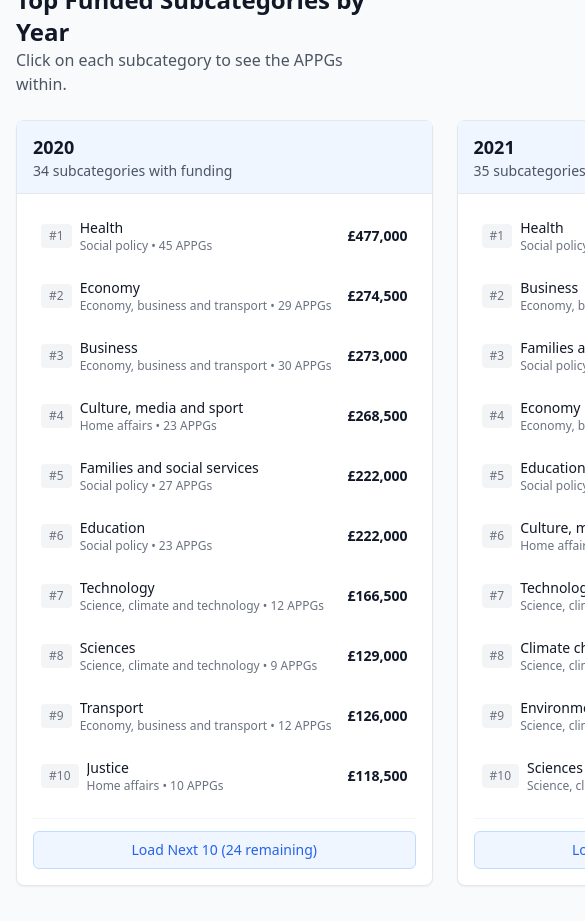
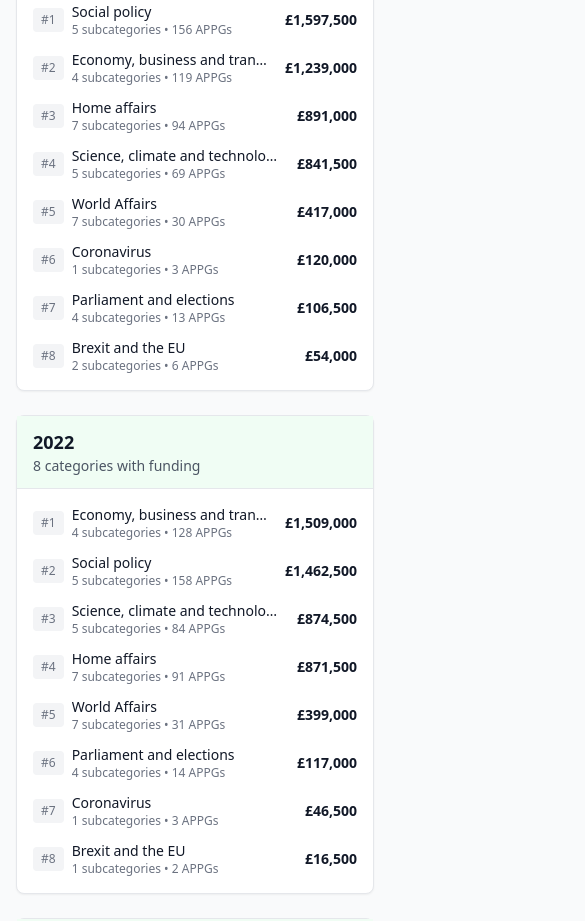
Before and after one commit to ben-lattimore/appg-report-actual, a Next.js app: page /subcategory-funding in a window 390 px wide. Shown: the part 1040-1961 px from the top of the page, 585 px wide, since content can reach past the window. Built offline with nearby package versions, Linux system fonts and the light colour scheme.

Commit message:
fix: fixes issue where category columns extemded beyond the page

```diff
--- a/components/CategoryFundingColumns.tsx
+++ b/components/CategoryFundingColumns.tsx
@@ -41,7 +41,7 @@
     <div className="mb-12">
       <h2 className="text-2xl font-bold text-gray-900 mb-6">Top Funded Categories by Year</h2>
 
-      <div className="grid gap-6" style={{ gridTemplateColumns: `repeat(${yearSummaries.length}, 1fr)` }}>
+      <div className="grid grid-cols-1 md:grid-cols-2 lg:grid-cols-3 xl:grid-cols-6 gap-6">
         {yearSummaries.map(({ year, allSubcategories }) => {
           const categoryTotals = getCategoryTotals(allSubcategories);
           const topCategories = categoryTotals.slice(0, 10);
--- a/components/SubcategoryFundingColumns.tsx
+++ b/components/SubcategoryFundingColumns.tsx
@@ -209,7 +209,7 @@
     <div className="mb-12">
       <h2 className="text-2xl font-bold text-gray-900">Top Funded Subcategories by Year</h2>
       <p className="text-gray-600 mb-6">Click on each subcategory to see the APPGs within.</p>
-      <div className="grid gap-6" style={{ gridTemplateColumns: `repeat(${yearSummaries.length}, 1fr)` }}>
+      <div className="grid grid-cols-1 md:grid-cols-2 lg:grid-cols-3 xl:grid-cols-6 gap-6">
         {yearSummaries.map(({ year, allSubcategories }) => (
           <SubcategoryColumn
             key={year}
```
